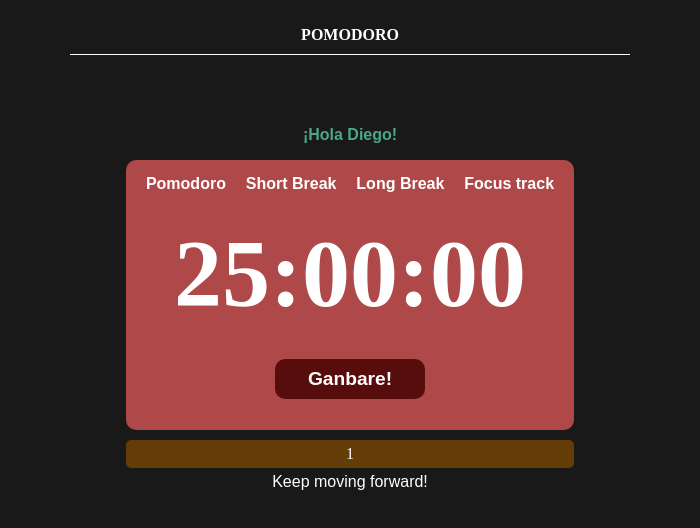
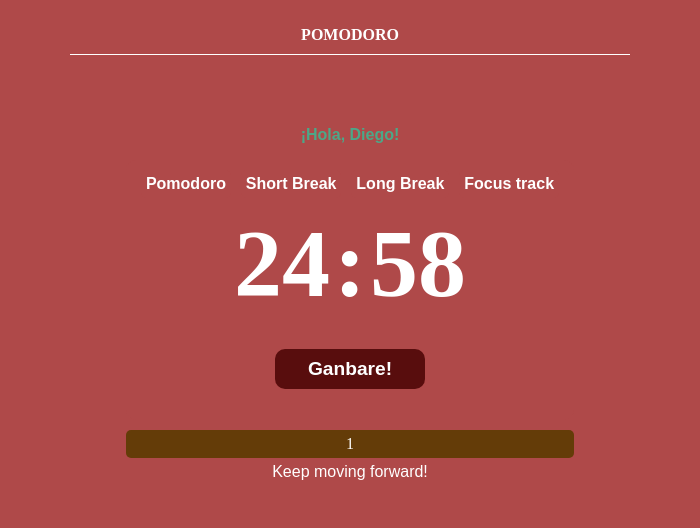
Before and after one commit to diegocorvar/myPomodoro, an Electron app: page index.html in a window 700 px wide. Both pictures are taken after a click on the button "Junbi dekita?". Drawn offline with Linux system fonts and the light colour scheme.

Commit message:
timer working and sound when click on buttons + background-color changes

```diff
--- a/index.html
+++ b/index.html
@@ -13,7 +13,7 @@
             <h1>Pomodoro</h1>
             <div id="progress-bar"></div>
         </header>
-        <p id="greeting-text" class="sans-serif-font bold">¡Hola <span class="bold">Diego</span>!</p>
+        <p id="greeting-text" class="sans-serif-font bold">¡Hola, <span class="bold">Diego</span>!</p>
         <section id="clock-section">
             <div id="options-container">
                 <button class="option-btn">Pomodoro</button>
@@ -22,7 +22,9 @@
                 <button class="option-btn">Focus track</button>
             </div>
             <div id="clock-container">
-                <p id="main-time">25:00:00</p>
+                <span id="min" class="main-time">25</span>
+                <span class="main-time">:</span>
+                <span id="sec" class="main-time">00</span>
             </div>
             <button id="start-time-btn" class="time-ctrl-btn">Junbi dekita?</button>
             <button id="pause-time-btn" class="time-ctrl-btn">Ganbare!</button>
--- a/script.js
+++ b/script.js
@@ -1,26 +1,99 @@
+const PLAYING = true;
+const PAUSE = false;
+const SHOW = 'block';
+const HIDE = 'none';
+
+const TEXT = 0;
+const ICON = 1;
+
+let startTimerSound = new Audio('./assets/audio/start-timer-grimmSound.mp3');
+let stopTimerSound = new Audio('./assets/audio/stop-timer-theWorld.mp3');
+
 const strtTimeBtn = document.getElementById('start-time-btn');
 const pausTiemBtn = document.getElementById('pause-time-btn');
+const mainContainer = document.getElementById('main-container');
+const minutes = document.getElementById('min');
+const seconds = document.getElementById('sec');
 
-strtTimeBtn.addEventListener("mouseenter", () => {
-    strtTimeBtn.textContent = '▶︎';
-})
-strtTimeBtn.addEventListener("mouseleave", () => {
-    strtTimeBtn.textContent = 'Junbi dekita?';
-})
+let currentMin = Number(minutes.textContent);
+let currentSec = Number(seconds.textContent);
+let count = 0;
+
+let clockPlaying = PAUSE;
+
+function shiftTimeCtrlBtn() {
+    strtTimeBtn.style.display = clockPlaying ? SHOW : HIDE;
+    pausTiemBtn.style.display = clockPlaying ? HIDE : SHOW;
+
+    clockPlaying = clockPlaying ? PAUSE : PLAYING;
+}
+
+function showOnTimeCtrlBtn(element) {
+    const playBtn = ['Junbi dekita?', '▶︎'];
+    const pauseBtn = ['Ganbare!', '||'];
+
+    if (!clockPlaying)
+        strtTimeBtn.textContent = playBtn[element];
+    else
+        pausTiemBtn.textContent = pauseBtn[element];
+}
+
+strtTimeBtn.addEventListener("mouseenter", () => showOnTimeCtrlBtn(ICON));
+strtTimeBtn.addEventListener("mouseleave", () => showOnTimeCtrlBtn(TEXT));
+strtTimeBtn.addEventListener("click", shiftTimeCtrlBtn);
+strtTimeBtn.addEventListener("click", timer);
 strtTimeBtn.addEventListener("click", () => {
-    strtTimeBtn.style.display = 'none';
-    pausTiemBtn.style.display = 'block';
-})
+    stopTimerSound.pause();
+    stopTimerSound.currentTime = 0;
+    startTimerSound.play();
+});
+strtTimeBtn.addEventListener("click", () => {
+    document.body.style.transition = 'background-color 0.1s ease';
+    document.body.style.backgroundColor = '#af4949';
+});
 
+pausTiemBtn.addEventListener("mouseenter", () => showOnTimeCtrlBtn(ICON));
+pausTiemBtn.addEventListener("mouseleave", () => showOnTimeCtrlBtn(TEXT));
+pausTiemBtn.addEventListener("click", shiftTimeCtrlBtn);
+pausTiemBtn.addEventListener("click", () => {
+    startTimerSound.pause();
+    startTimerSound.currentTime = 0;
+    stopTimerSound.play();
+});
+pausTiemBtn.addEventListener("click", () => {
+    document.body.style.transition = 'background-color 5s ease';
+    document.body.style.backgroundColor = '#191919';
+});
 
+function timer() {
+    if (clockPlaying) {
+        count++;
 
-pausTiemBtn.addEventListener("mouseenter", () => {
-    pausTiemBtn.textContent = '||';
-})
-pausTiemBtn.addEventListener("mouseleave", () => {
-    pausTiemBtn.textContent = 'Ganbare!';
-})
-pausTiemBtn.addEventListener("click", () => {
-    strtTimeBtn.style.display = 'block';
-    pausTiemBtn.style.display = 'none';
-})
+        if (count == 100){
+            if (currentSec == 0)
+                currentSec = 60;
+            else
+                currentSec--;
+            count = 0;
+        }
+
+        if (currentSec == 60) {
+            currentMin--;
+            currentSec = 59;
+        }
+
+        let minStr = String(currentMin);
+        let secStr = String(currentSec);
+
+        if (currentMin < 10)
+            minStr = '0' + minStr;
+
+        if (currentSec < 10)
+            secStr = '0' + secStr;
+
+        minutes.textContent = minStr;
+        seconds.textContent = secStr;
+
+        setTimeout(timer, 10);
+    }
+}
--- a/styles.css
+++ b/styles.css
@@ -3,6 +3,7 @@ body {
     padding: 0;
     height: 90vh;
     background-color: #191919;
+    transition: background-color 0.5s ease-out;
 }
 
 h1 {
@@ -77,7 +78,11 @@ header h1 {
     transform: scale(1.1);
 }
 
-#main-time {
+#clock-container {
+    text-align: center;
+}
+
+.main-time {
     text-align: center;
     font-size: 6rem;
     font-weight: bold;
```
Also changed, not shown: 4 other files.
